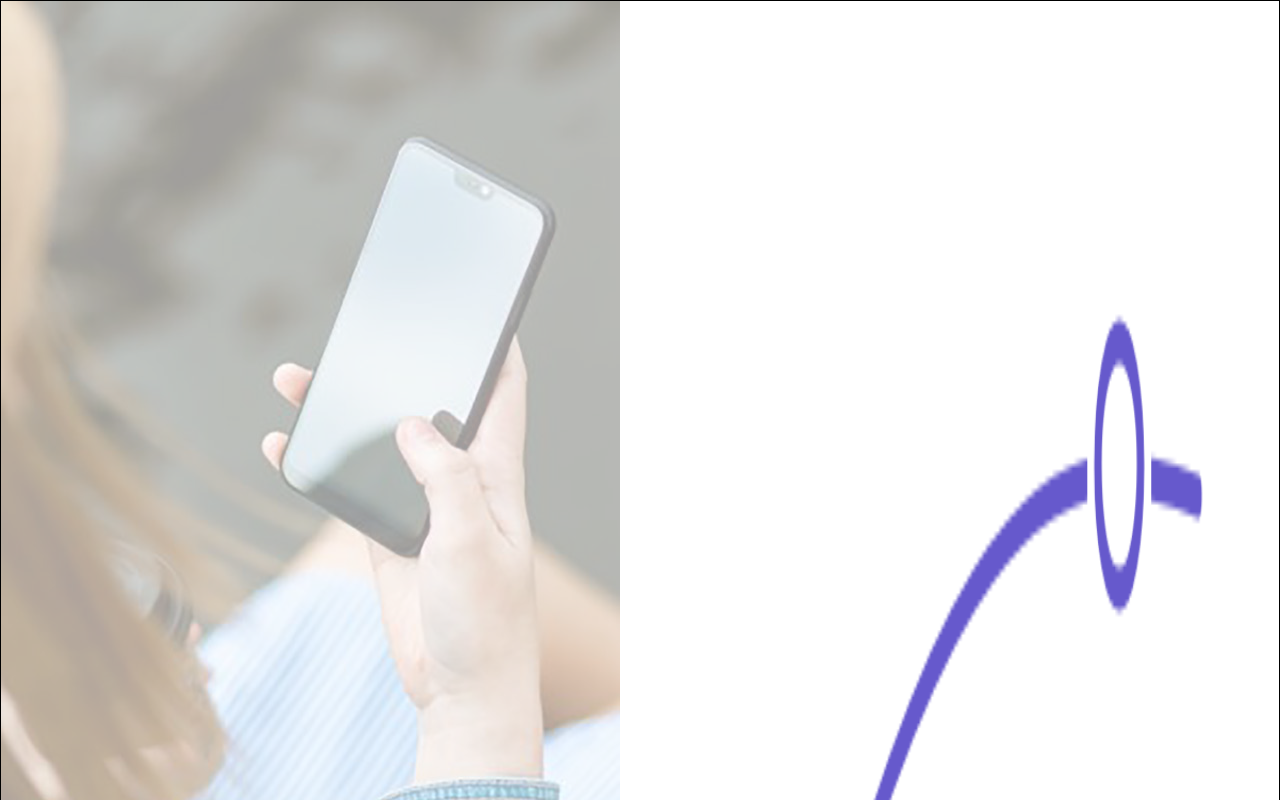
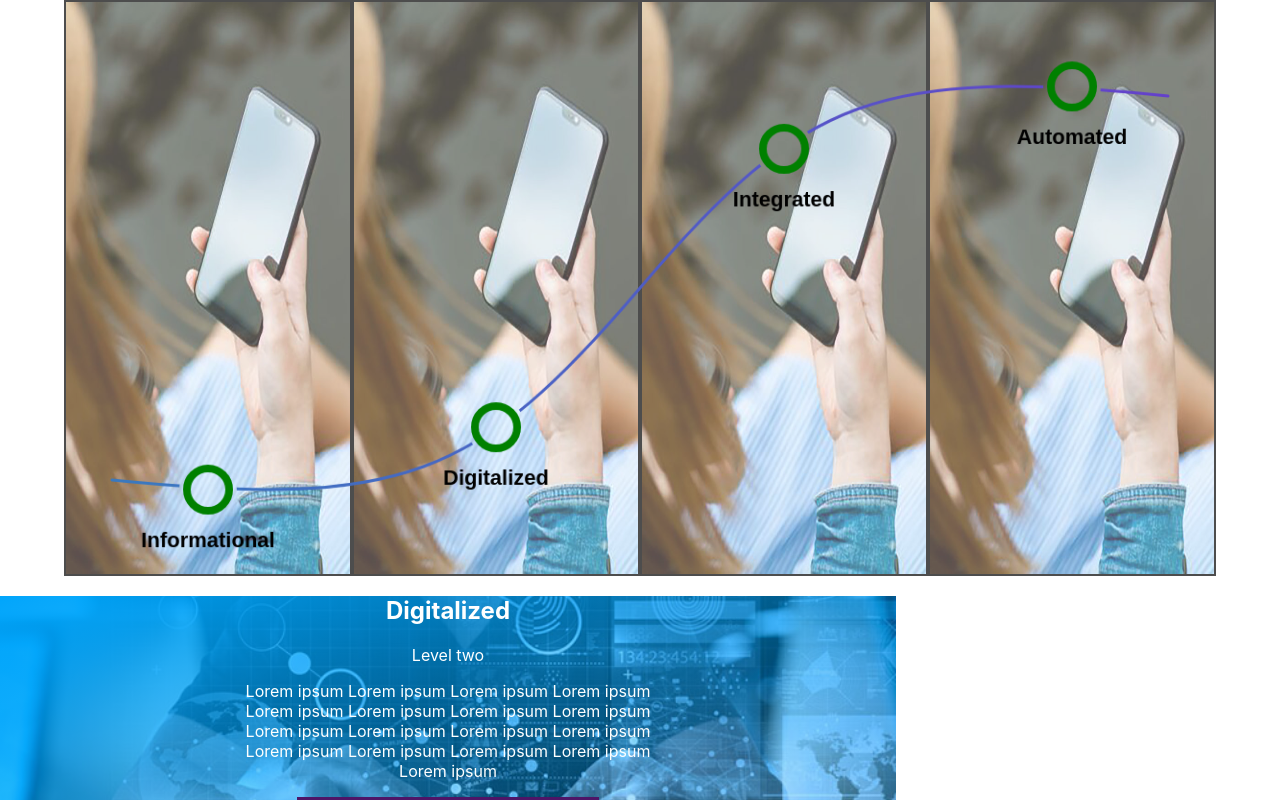
Before and after one commit to The-code-giant/curve-slider, a Next.js app: page / in a window 1280 px wide. Shown: the top 800 px of the page. Built offline with nearby package versions, Linux system fonts and the light colour scheme.

Commit message:
click event handled

```diff
--- a/Components/curve.jsx
+++ b/Components/curve.jsx
@@ -1,4 +1,5 @@
 import css from '../styles/curve.module.css'
+import { useEffect } from 'react';
 
 export default function Curve(props){
     const points = [
@@ -62,12 +63,12 @@ export default function Curve(props){
         ctx.stroke()
         ctx.font = "bold 22px Arial"
         ctx.beginPath()
-        ctx.fillText(text,point.X-(ctx.measureText(text).width/2),point.Y+50)
+        ctx.fillText(text,point.X-(ctx.measureText(text).width/2),point.Y+60)
         ctx.stroke()
     }
 
-    function curveTo(ctx,hnd1,hnd2,point){
-        ctx.bezierCurveTo(hnd1.X,hnd1.Y,hnd2.X,hnd2.Y,point.X,point.Y)
+    function curveTo(ctx,h1,h2,point){
+        ctx.bezierCurveTo(h1.X,h1.Y,h2.X,h2.Y,point.X,point.Y)
     }
 
     function getRegion(p){
@@ -85,28 +86,28 @@ export default function Curve(props){
         drawShape(ctx)
         conv.addEventListener("click",e=>{
             const bounds = conv.getBoundingClientRect()
-            x = e.pageX - bounds.left - scrollX
-            y = e.pageY - bounds.top - scrollY
+            let x = e.pageX - bounds.left - scrollX
+            let y = e.pageY - bounds.top - scrollY
             x /= bounds.width
             y /= bounds.height
             x *= conv.width
             y *= conv.height
 
             let ind = getRegion({X:x,Y:y})
-            if(ind!=-1)
-                alert("you clicked :"+ind.name)
+            if(ind!=-1&&props.onClick)
+                props.onClick(ind)
 
         })
         conv.addEventListener("mousemove",e=>{
             const bounds = conv.getBoundingClientRect()
-            x = e.pageX - bounds.left - scrollX
-            y = e.pageY - bounds.top - scrollY
+            let x = e.pageX - bounds.left - scrollX
+            let y = e.pageY - bounds.top - scrollY
             x /= bounds.width
             y /= bounds.height
             x *= conv.width
             y *= conv.height
 
-            if(getRegion({X:x,Y:y}!=-1))
+            if(getRegion({X:x,Y:y})!=-1)
                 conv.className=`${css.active} ${css.canvas}`
             else
                 conv.className=css.canvas
--- a/pages/index.js
+++ b/pages/index.js
@@ -2,93 +2,24 @@ import Head from 'next/head'
 import Image from 'next/image'
 import SingleElement from '../Components/singleElement';
 import styles from '../styles/curve.module.css'
-import { useEffect } from 'react';
+import Curve from '../Components/curve'
+import { useState } from 'react';
+import { render } from 'react-dom';
 
 export default function Home() {
-
-  function drawShape(ctx, xoff, yoff) {
-    ctx.lineCap = 'round'
-    ctx.lineJoin = 'round'
-    ctx.fillStyle = "#ffffff9c"
-    ctx.clearRect(0, 0, 1200, 600)
-    ctx.fillRect(0, 0, 1200, 600)
-
-    ctx.beginPath()
-    ctx.strokeStyle = "#6659cc"
-    ctx.lineWidth = 7
-
-    ctx.moveTo(74 + xoff, 522 + yoff);
-    ctx.bezierCurveTo(152 + xoff, 522 + yoff, 436 + xoff, 554 + yoff, 634 + xoff, 296 + yoff);
-    ctx.bezierCurveTo(818 + xoff, 56 + yoff, 1034 + xoff, 72 + yoff, 1124 + xoff, 80 + yoff);
-
-    ctx.stroke()
-    clearDots(ctx)
-    drawCircles(ctx)
+  const [comp,setComp] = useState("unset")
+  function renderComponent(){
+    if(comp==="unset")
+      return;
+    else if(comp==="Informational")
+      return (<div className={styles.overlay}><SingleElement/></div>)
   }
-  function clearDots(ctx) {
-    ctx.clearRect(120, 0, 60, 600)
-    ctx.fillRect(120, 0, 60, 600)
-
-    ctx.clearRect(420, 0, 60, 600)
-    ctx.fillRect(420, 0, 60, 600)
-
-    ctx.clearRect(720, 0, 60, 600)
-    ctx.fillRect(720, 0, 60, 600)
-
-    ctx.clearRect(1020, 0, 60, 600)
-    ctx.fillRect(1020, 0, 60, 600)
+  function handleClick(e){
+    setComp(e.name)
   }
-  function drawCircles(ctx) {
-    ctx.beginPath();
-    ctx.arc(150, 525, 20, 0, 2 * Math.PI);
-    ctx.lineWidth = 7;
-    ctx.stroke();
-    // ctx.addHitRegion({ id: "Link1" })
-
-    ctx.beginPath();
-    ctx.arc(450, 450, 20, 0, 2 * Math.PI);
-    ctx.stroke();
-    // ctx.addHitRegion({ id: "Link2" })
-
-    ctx.beginPath();
-    ctx.arc(750, 180, 20, 0, 2 * Math.PI);
-    ctx.stroke();
-    // ctx.addHitRegion({ id: "Link3" })
-
-    ctx.beginPath();
-    ctx.arc(1050, 75, 20, 0, 2 * Math.PI);
-    ctx.stroke();
-    // ctx.addHitRegion({ id: "Link4" })
-  }
-
-  function isInRange(range, point) {
-    return (point.X > range.X && point.X < range.X + range.W && point.Y > range.Y && point.Y < range.Y + range.H)
-  }
-
-  useEffect(() => {
-    const c = document.getElementById("myCanvas")
-    const ctx = c.getContext('2d')
-    drawShape(ctx, 0, 0)
-    c.addEventListener("mousemove", e => {
-
-      if (isInRange({ X: 213, Y: 452, W: 120, H: 80 }, { X: e.pageX - c.offsetLeft, Y: e.pageY - c.offsetTop })) {
-        c.className = styles.pointer;
-      }
-      else
-        c.className = "";
-    })
-    c.addEventListener("click", (e) => {
-      alert(e.region);
-      return;
-      if (isInRange({ X: 213, Y: 452, W: 120, H: 80 }, { X: e.pageX - c.offsetLeft, Y: e.pageY - c.offsetTop })) {
-        alert('link1')
-      }
-    })
-  }, [])
-
   return (
     <>
-      <div className={styles.wrapper} style={{ position: "relative" }}>
+      <div className={styles.wrapper}>
         <div>
           <img src="/images/informational.jpg" />
         </div>
@@ -104,9 +35,8 @@ export default function Home() {
         <div>
           <img src="/images/informational.jpg" />
         </div>
-
-        <canvas id="myCanvas" width="1200" height="600" style={{ border: "1px solid #000000", position: "absolute", top: "0px", left: "0px", width: "100%", height: "100%" }}>
-        </canvas>
+        <Curve onClick={handleClick}/>
+        {renderComponent()}
       </div>
       <SingleElement />
       <footer className={styles.footer}>
--- a/styles/curve.module.css
+++ b/styles/curve.module.css
@@ -1,10 +1,38 @@
+.overlay{
+    position: absolute;
+    transition: all 1s ease;
+    width:100%;
+    height: 100%;
+    top:0px;
+    left: 0px;
+    z-index: 2;
+}
 .canvas{
     width:100%;
     height: 100%;
     position: absolute;
     top:0px;
     left: 0px;
+    background-color: rgba(255,255,255,.3);
 }
 .canvas.active{
     cursor: pointer;
 }
+
+.wrapper{
+    position: relative;
+    width: 90vw;
+    height: 45vw;
+    margin:0px auto;
+}
+.wrapper>div:not(.overlay){
+    float: left;
+    position: relative;
+    width:25%;
+    height: 100%;
+    border:2px solid #000;
+}
+.wrapper>div>img{
+    width:100%;
+    height: 100%;
+}
```
